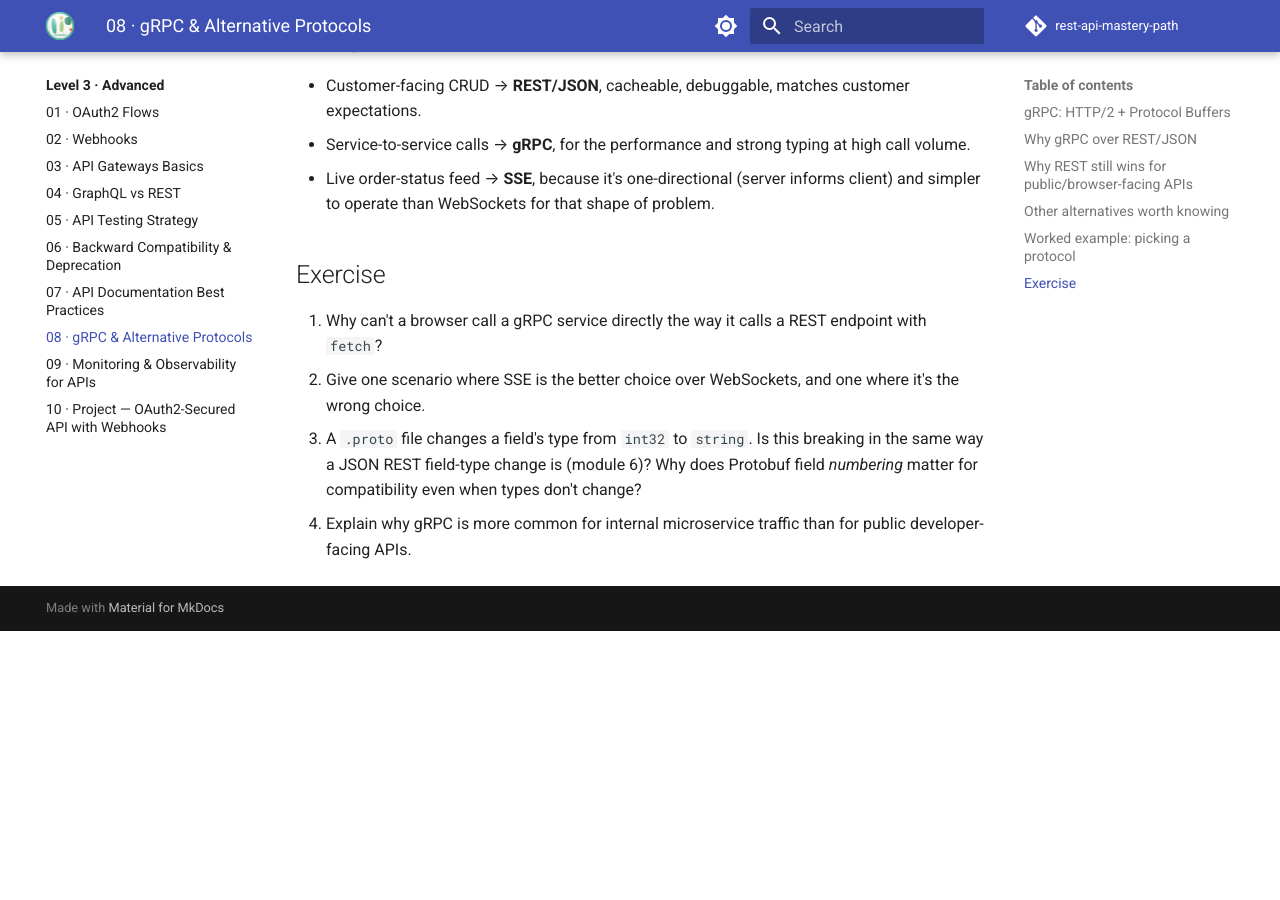
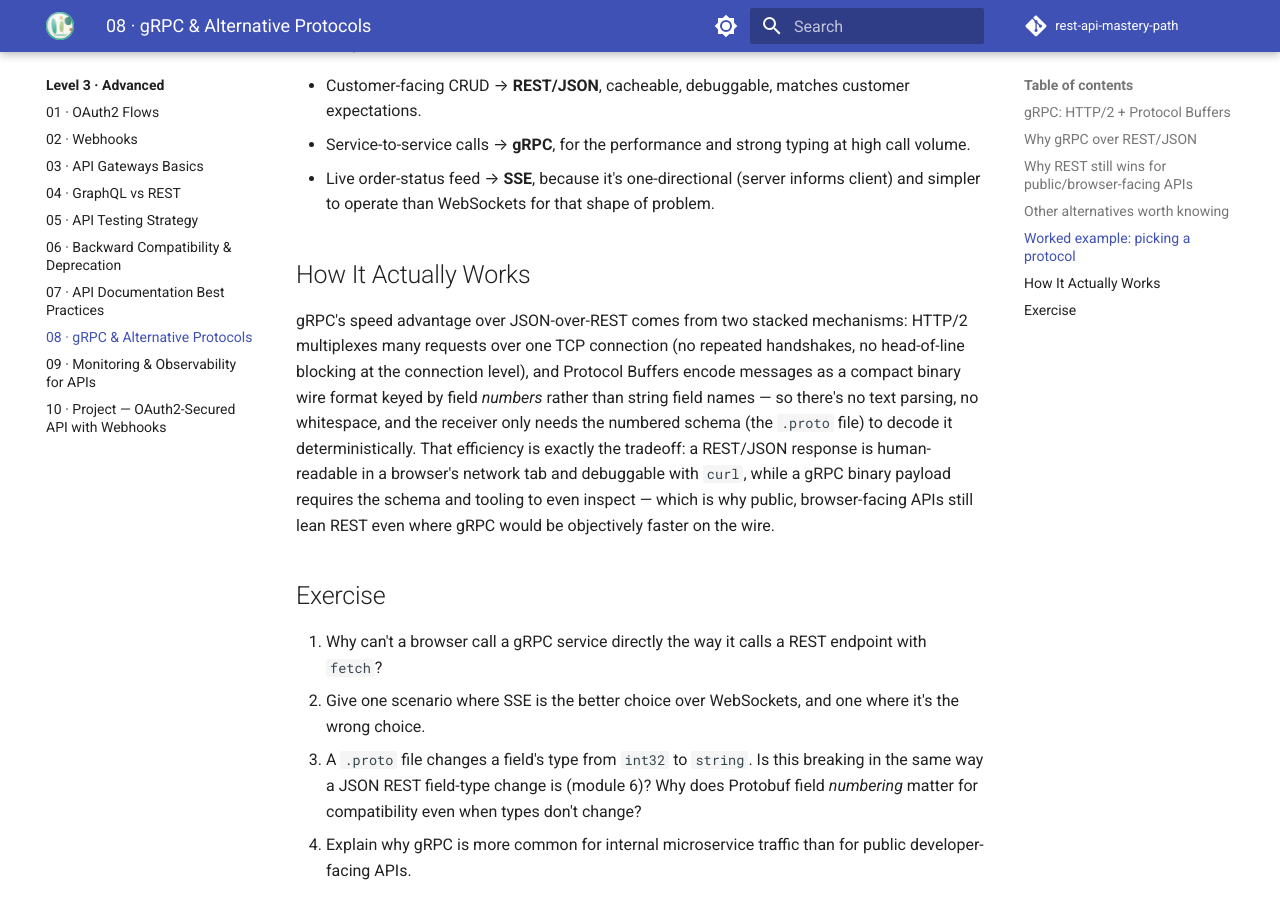
Before and after one commit to SIGILIPELLI/rest-api-mastery-path, an MkDocs documentation site: the page built from docs/level-3/08-grpc-alternatives.md, in a window 1280 px wide and 900 px high, scrolled down 2196 px. Built offline with MkDocs 1.6.1 and Material for MkDocs 9.7.7, drawn with Linux system fonts in a browser that asks for light colours; comment, search, counter and statistics services are not loaded; before the commit the page ends 2827 px from its top, so only the background shows below that.

Commit message:
Add 'How It Actually Works' explanations to remaining real content modules
Co-Authored-By: Claude Sonnet 5 <noreply@anthropic.com>

```diff
--- a/docs/level-3/08-grpc-alternatives.md
+++ b/docs/level-3/08-grpc-alternatives.md
@@ -110,6 +110,10 @@ in real time.
   (server informs client) and simpler to operate than WebSockets for
   that shape of problem.
 
+## How It Actually Works
+
+gRPC's speed advantage over JSON-over-REST comes from two stacked mechanisms: HTTP/2 multiplexes many requests over one TCP connection (no repeated handshakes, no head-of-line blocking at the connection level), and Protocol Buffers encode messages as a compact binary wire format keyed by field *numbers* rather than string field names — so there's no text parsing, no whitespace, and the receiver only needs the numbered schema (the `.proto` file) to decode it deterministically. That efficiency is exactly the tradeoff: a REST/JSON response is human-readable in a browser's network tab and debuggable with `curl`, while a gRPC binary payload requires the schema and tooling to even inspect — which is why public, browser-facing APIs still lean REST even where gRPC would be objectively faster on the wire.
+
 ## Exercise
 
 1. Why can't a browser call a gRPC service directly the way it calls a
```
